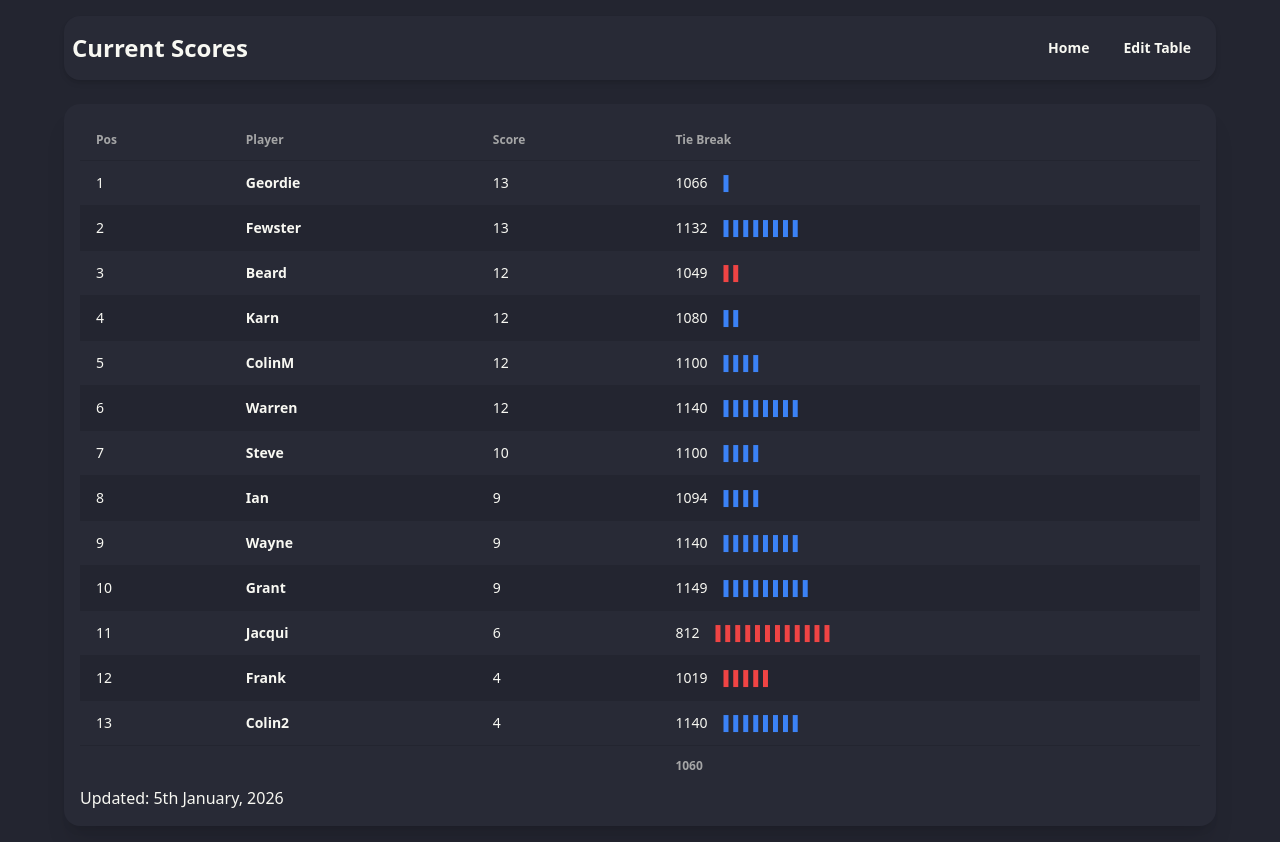
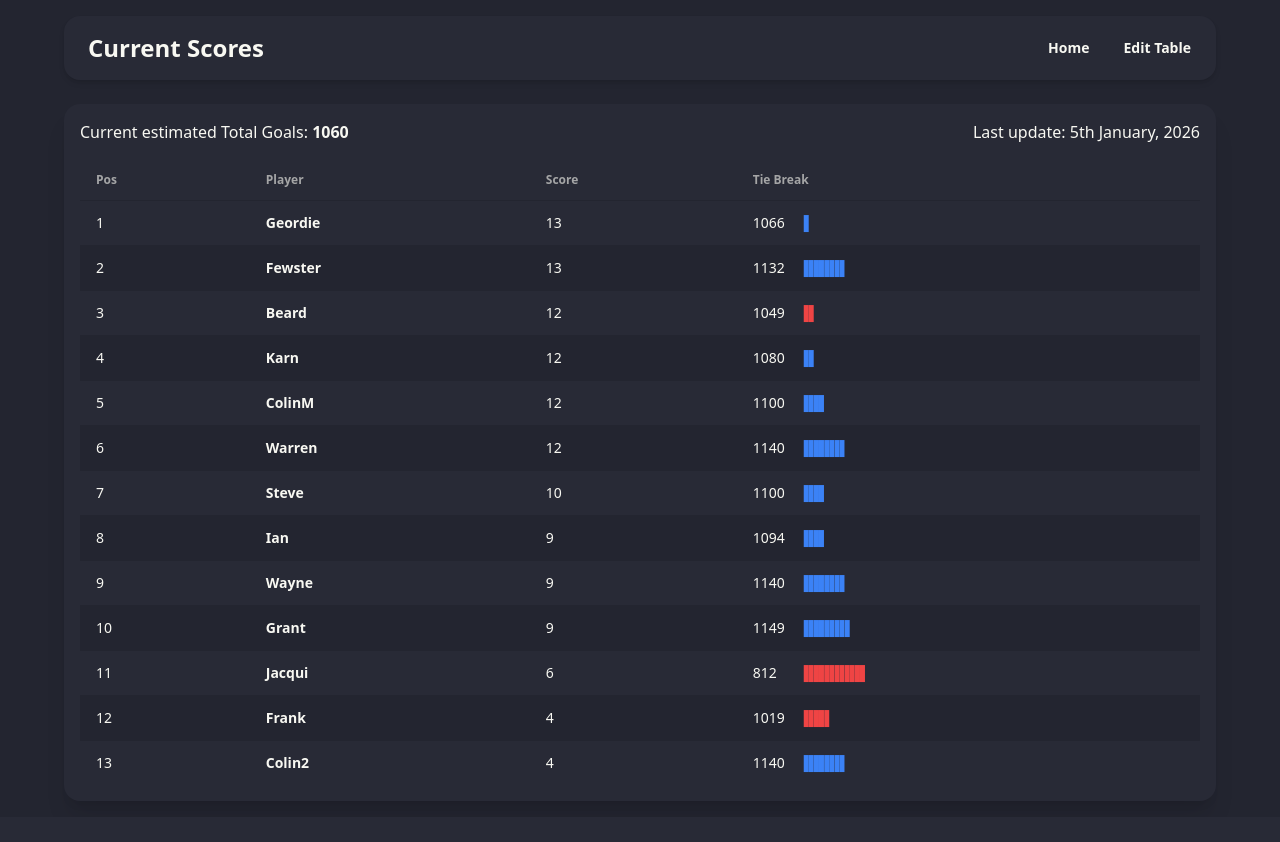
Before and after one commit to StevenFewster/sweeps, a Next.js app: page /scores in a window 1280 px wide. After the commit the page ends 817 px from the top, so only its background shows below. Built offline with nearby package versions, Linux system fonts and the light colour scheme.

Commit message:
Some colour and layout updates

```diff
--- a/app/globals.css
+++ b/app/globals.css
@@ -3,18 +3,32 @@
 @tailwind utilities;
 
 
-.table tr.active.row-color-1,
-.table tr.active:nth-child(even).row-color-1,
-.table-zebra tbody tr.row-color-1 {
-  @apply bg-blue-400 text-black;
+.table-zebra>tbody>tr:hover {
+  @apply bg-base-200;
 }
-
-.table tr.active.row-color-5,
-.table tr.active:nth-child(even).row-color-5,
-.table-zebra tbody tr.row-color-5 {
-  @apply bg-yellow-400 text-black;
+.table-zebra>tbody>tr.selected:hover,
+.table-zebra>tbody>tr.selected {
+  @apply bg-teal-800 border-4 border-teal-800;
 }
-
-.table-zebra>tbody>tr:hover {
-  @apply bg-secondary;
+span.tie-breaker {
+    min-width: 35px;
 }
+span.diff-indicator {
+    letter-spacing: -0.3rem;
+}
+span.pos-indicator {
+  display: inline-block;
+    min-width: 35px;
+}
+span.icon-indicator {
+  color: transparent;
+  display: inline-block;
+  min-width: 25px;
+  vertical-align: text-top;
+}
+.row-color-1 span.icon-indicator {
+  @apply text-blue-400;
+}
+.row-color-5 span.icon-indicator {
+  @apply text-yellow-400;
+}
--- a/app/page.tsx
+++ b/app/page.tsx
@@ -3,7 +3,7 @@ import Link from "next/link";
 export default function Home() {
   return (
     <div className="min-h-screen flex items-center justify-center bg-base-200">
-      <div className="card bg-base-100 shadow-xl max-w-md">
+      <div className="card  max-w-md">
         <div className="card-body items-center text-center">
           <h1 className="card-title text-4xl font-bold mb-4">
             Welcome to the PL Sweepstake 2025/26
--- a/app/scores/page.tsx
+++ b/app/scores/page.tsx
@@ -11,7 +11,7 @@ export default async function ScoresPage() {
       <div className="max-w-6xl mx-auto">
         <div className="navbar bg-base-100 md:rounded-box shadow-md mb-6">
           <div className="flex-1">
-            <h1 className="text-2xl font-bold">Current Scores</h1>
+            <h1 className="text-2xl font-bold pl-4">Current Scores</h1>
           </div>
           <div className="flex-none">
             <Link href="/" className="btn btn-ghost">
--- a/app/table/page.tsx
+++ b/app/table/page.tsx
@@ -19,7 +19,7 @@ export default function TablePage() {
       <div className="max-w-6xl mx-auto">
         <div className="navbar bg-base-100 md:rounded-box shadow-md mb-6">
           <div className="flex-1">
-            <h1 className="text-2xl font-bold">League Table Editor</h1>
+            <h1 className="text-2xl font-bold pl-4">League Table Editor</h1>
           </div>
           <div className="flex-none">
             <Link href="/" className="btn btn-ghost">
--- a/components/ScoresTable.tsx
+++ b/components/ScoresTable.tsx
@@ -2,6 +2,7 @@
 
 import React, { useState } from 'react';
 import { PlayerScore } from '@/lib/types';
+import StarIcon from './StarIcon';
 
 interface ScoresTableProps {
   players: PlayerScore[];
@@ -93,6 +94,12 @@ export default function ScoresTable({ players, estimatedTotalGoals, timestamp }:
 
   return (
     <div className="overflow-x-auto">
+
+      <div className="flex mb-4">
+        <p className="grow">Current estimated Total Goals: <strong>{estimatedTotalGoals}</strong></p>
+        <p className='flex-none'>Last update: {formatTimestamp(timestamp)}</p>
+      </div>
+
       <table className="table table-zebra w-full">
         <thead>
           <tr>
@@ -113,21 +120,21 @@ export default function ScoresTable({ players, estimatedTotalGoals, timestamp }:
               <React.Fragment key={`${player.name}-${index}`}>
                 <tr
                   onClick={() => togglePlayer(player.name)}
-                  className="cursor-pointer"
+                  className={`cursor-pointer ${expandedPlayer === player.name ? 'selected' : ''}`}
                 >
                   <td>{index + 1}</td>
                   <td className="font-semibold">{player.name}</td>
                   <td>{player.totalScore}</td>
                   <td>
                     <div className="flex items-center gap-4">
-                      <span>{player.tieBreaker}</span>
+                      <span className='tie-breaker'>{player.tieBreaker}</span>
                       {diff !== 0 && (
                         <div
                           className={`tooltip ${tooltipPlayer === player.name ? 'tooltip-open' : ''} tooltip-left`}
                           data-tip={`${icon}${Math.abs(diff)} from estimated total goals: ${estimatedTotalGoals}`}
                         >
                           <span
-                            className={`${colorClass} cursor-pointer`}
+                            className={`${colorClass} cursor-pointer diff-indicator`}
                             onClick={(e) => {
                               e.stopPropagation();
                               setTooltipPlayer(tooltipPlayer === player.name ? null : player.name);
@@ -141,24 +148,27 @@ export default function ScoresTable({ players, estimatedTotalGoals, timestamp }:
                   </td>
                 </tr>
                 {expandedPlayer === player.name && (
-                  <tr>
+                  <tr className="border-4 border-teal-800">
                     <td colSpan={4} className="bg-base-200 p-0">
                       <div className="p-4">
                         <table className="table table-sm w-full">
                           <thead>
                             <tr>
                               <th>Pos</th>
+                              <th>Actual</th>
                               <th>Team</th>
-                              <th>Actual</th>
-                              <th>Score</th>
+                              <th width={80}>Score</th>
                             </tr>
                           </thead>
                           <tbody>
                             {player.teamScores.map((teamScore) => (
                               <tr key={`${player.name}-${teamScore.team}`} className={`row-color-${teamScore.score}`}>
-                                <td>{teamScore.position}</td>
-                                <td>{teamScore.team}</td>
+                                <td><span className='pos-indicator'>{teamScore.position}</span></td>
                                 <td>{teamScore.actualPosition}</td>
+                                <td>
+                                   <span className="icon-indicator"><StarIcon className="w-4 h-4 inline-block align-top" /></span>
+                                   {teamScore.team}
+                                  </td>
                                 <td className="font-semibold">{teamScore.score}</td>
                               </tr>
                             ))}
@@ -190,16 +200,7 @@ export default function ScoresTable({ players, estimatedTotalGoals, timestamp }:
             );
           })}
         </tbody>
-        <tfoot>
-          <tr>
-            <td></td>
-            <td></td>
-            <td></td>
-            <td className="font-bold">{estimatedTotalGoals}</td>
-          </tr>
-        </tfoot>
       </table>
-      <p>Updated: {formatTimestamp(timestamp)}</p>
     </div>
   );
 }
--- /dev/null
+++ b/components/StarIcon.tsx
@@ -0,0 +1,19 @@
+interface StarIconProps {
+  className?: string;
+}
+
+export default function StarIcon({ className = "w-5 h-5" }: StarIconProps) {
+  return (
+    <svg
+      className={className}
+      aria-hidden="true"
+      xmlns="http://www.w3.org/2000/svg"
+      width="24"
+      height="24"
+      fill="currentColor"
+      viewBox="0 0 24 24"
+    >
+      <path d="M13.849 4.22c-.684-1.626-3.014-1.626-3.698 0L8.397 8.387l-4.552.361c-1.775.14-2.495 2.331-1.142 3.477l3.468 2.937-1.06 4.392c-.413 1.713 1.472 3.067 2.992 2.149L12 19.35l3.897 2.354c1.52.918 3.405-.436 2.992-2.15l-1.06-4.39 3.468-2.938c1.353-1.146.633-3.336-1.142-3.477l-4.552-.36-1.754-4.17Z"/>
+    </svg>
+  );
+}
```
